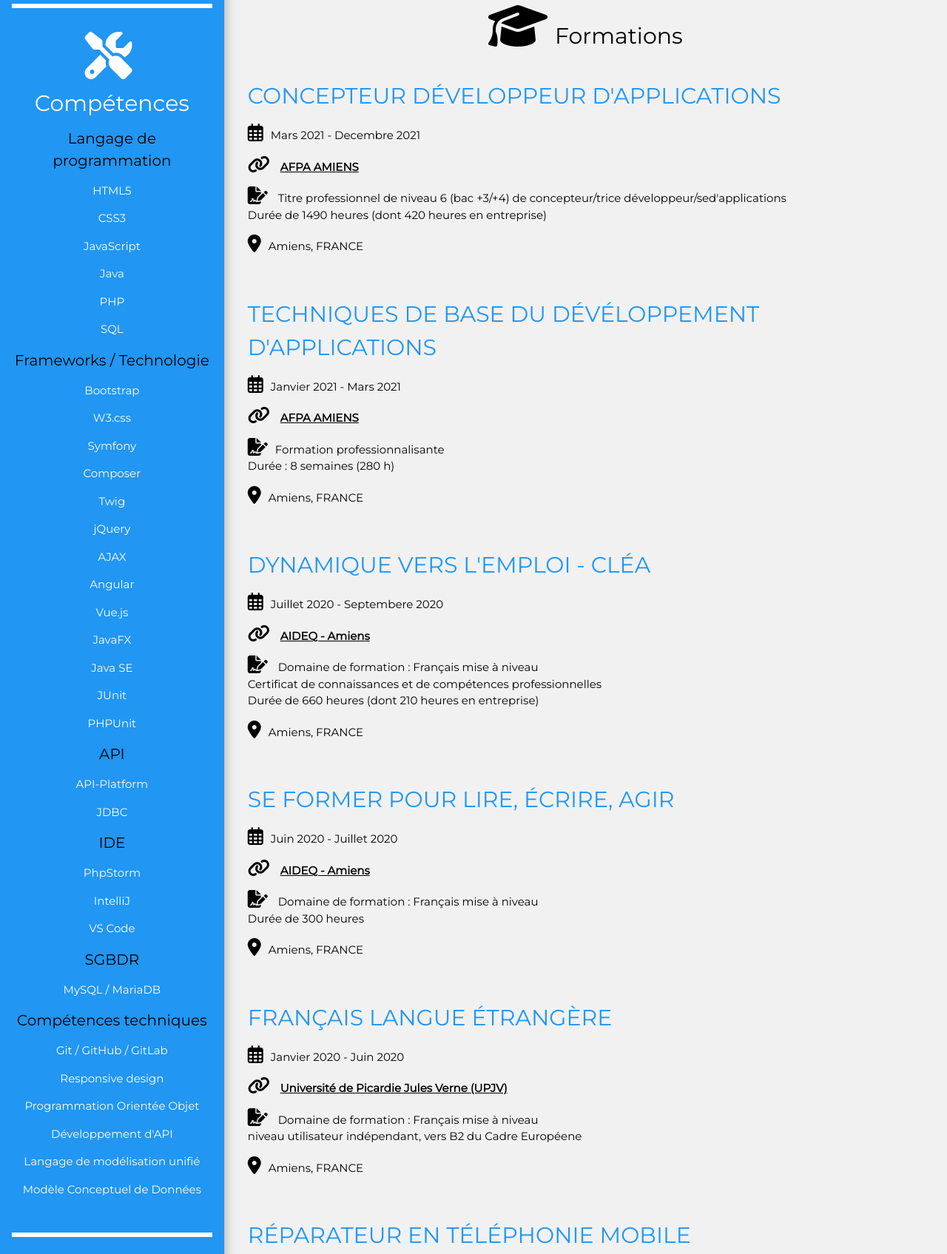
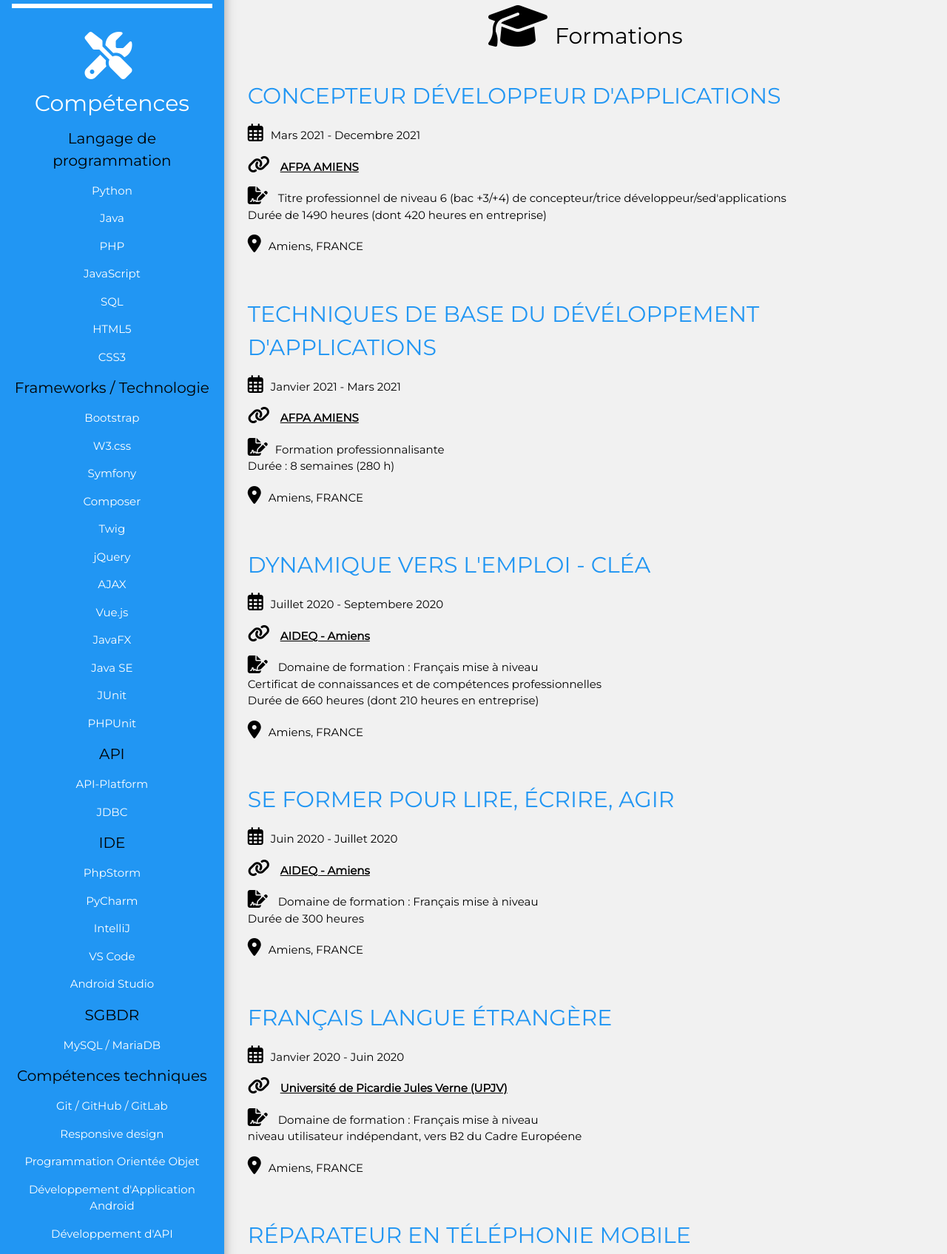
Before and after one commit to beneko/beneko.github.io, a plain HTML site: page index.html in a window 1280 px wide. Shown: the part 690-2385 px from the top of the page at 74% size. Drawn offline with nearby package versions, Linux system fonts and the light colour scheme.

Commit message:
update cv

```diff
--- a/index.html
+++ b/index.html
@@ -166,12 +166,13 @@
             <h2>Compétences</h2>
           </div>
           <h4 class="w3-text-black">Langage de programmation</h4>
+          <p>Python</p>
+          <p>Java</p>
+          <p>PHP</p>
+          <p>JavaScript</p>
+          <p>SQL</p>
           <p>HTML5</p>
           <p>CSS3</p>
-          <p>JavaScript</p>
-          <p>Java</p>
-          <p>PHP</p>
-          <p>SQL</p>
 
           <h4 class="w3-text-black">Frameworks / Technologie </h4>
           <p>Bootstrap</p>
@@ -181,7 +182,6 @@
           <p>Twig</p>
           <p>jQuery</p>
           <p>AJAX</p>
-          <p>Angular</p>
           <p>Vue.js</p>
           <p>JavaFX</p>
           <p>Java SE</p>
@@ -194,8 +194,10 @@
 
           <h4 class="w3-text-black">IDE</h4>
           <p>PhpStorm</p>
+          <p>PyCharm</p>
           <p>IntelliJ</p>
           <p>VS Code</p>
+          <p>Android Studio</p>
 
           <h4 class="w3-text-black"> SGBDR </h4>
           <p>MySQL / MariaDB</p>
@@ -203,9 +205,11 @@
           <p>Git / GitHub / GitLab</p>
           <p>Responsive design</p>
           <p>Programmation Orientée Objet</p>
+          <p>Développement d'Application Android</p>
           <p>Développement d'API</p>
           <p>Langage de modélisation unifié</p>
           <p>Modèle Conceptuel de Données</p>
+
         </article>
         <article id="langue" class="w3-padding-32 w3-bottombar w3-border-white">
           <div class="w3-padding-16">
```
